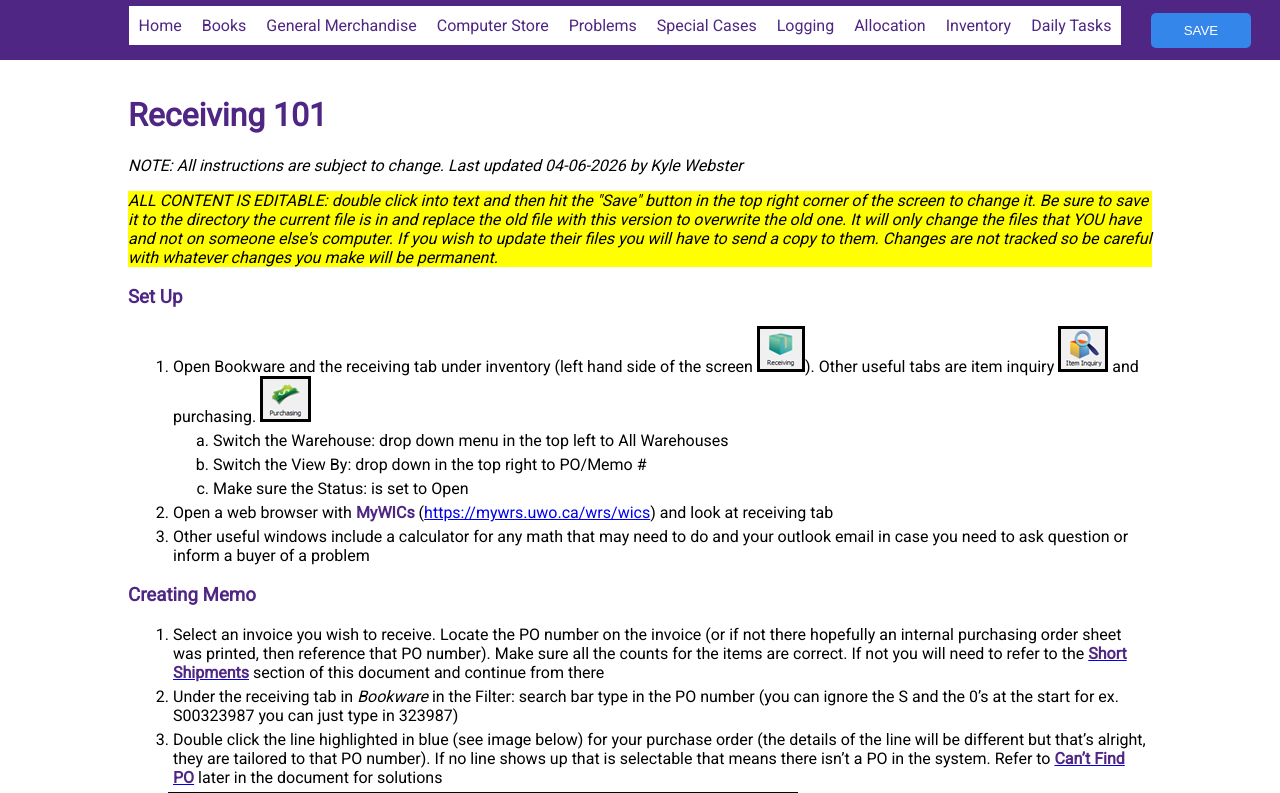
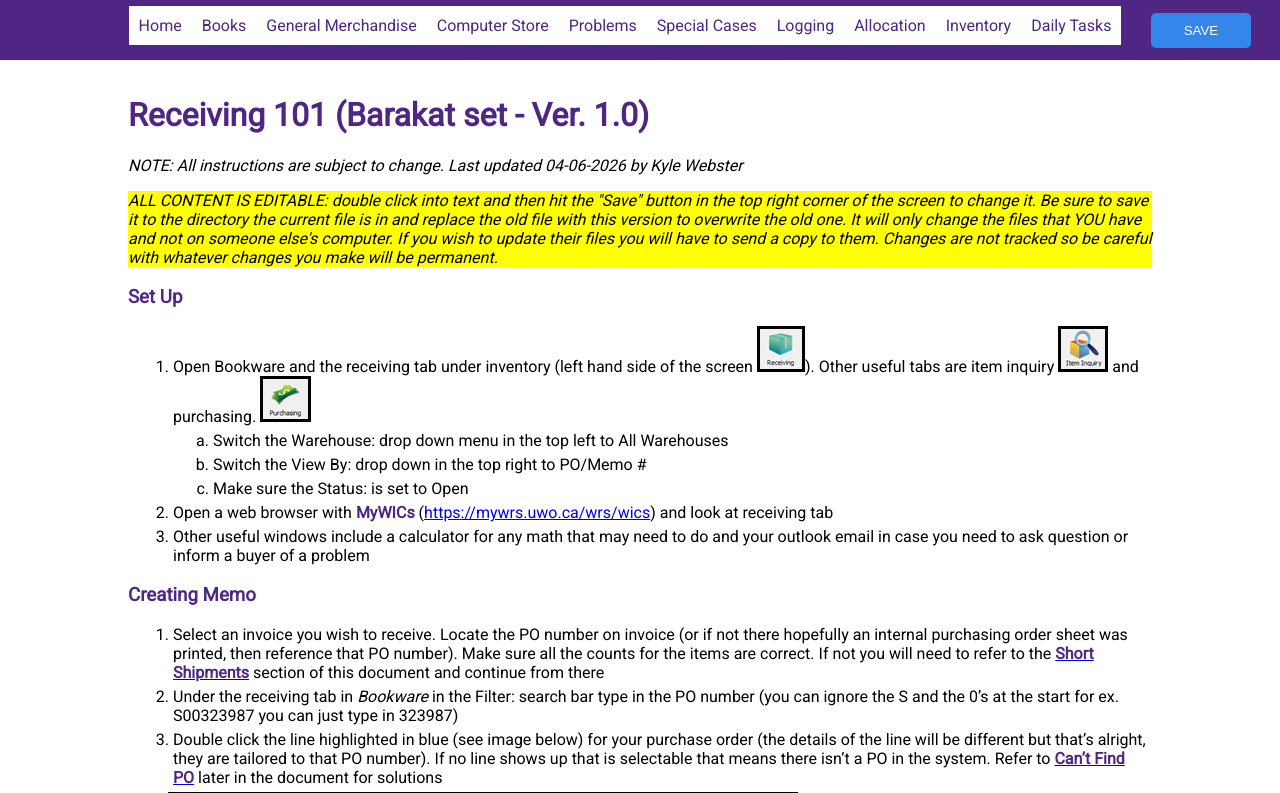
Before and after one commit to elyk10/bookstore-receiving, a plain HTML site: page index.html in a window 1280 px wide. Shown: the top 793 px of the page. Drawn offline with Linux system fonts and the light colour scheme.

Commit message:
Add files via upload
Hello

```diff
--- a/index.html
+++ b/index.html
@@ -81,7 +81,7 @@
 		</nav>
 		<div contenteditable="true" class="content">
 		<div class="sec">
-			<h1 id="start">Receiving 101</h1>
+			<h1 id="start">Receiving 101 (Barakat set - Ver. 1.0)</h1>
 			<p><i>NOTE: All instructions are subject to change. Last updated 04-06-2026 by Kyle Webster</i></p>
 			<p style="background-color: yellow"><i>ALL CONTENT IS EDITABLE: double click into text and then hit the "Save" button in the top right corner of the screen to change it. Be sure to save it to the directory the current file is in and replace the old file with this version to overwrite the old one. It will only change the files that YOU have and not on someone else's computer. If you wish to update their files you will have to send a copy to them. Changes are not tracked so be careful with whatever changes you make will be permanent.</i></p>
 			<div class="intro">
@@ -98,7 +98,7 @@
 			</ol>
 			<h3 id="creatingMemo">Creating Memo</h3>
 			<ol>
-				<li>Select an invoice you wish to receive. Locate the PO number on the invoice
+				<li>Select an invoice you wish to receive. Locate the PO number on invoice
 (or if not there hopefully an internal purchasing order sheet was printed, then reference that PO number).
 Make sure all the counts for the items are correct. If not you will need to refer to the <a href="#shortShipments" contenteditable="false"><strong>Short Shipments</strong></a> section of this document and continue from there</li>
 				<li>Under the receiving tab in <i>Bookware</i>  in the Filter: search bar type in the PO number (you can ignore the S and the 0’s at the start for ex. S00323987 you can just type in 323987)</li>
```
